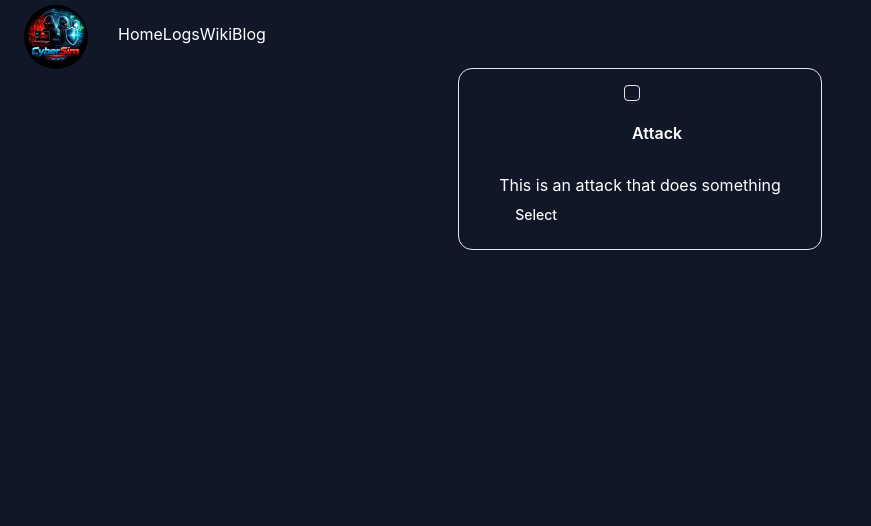
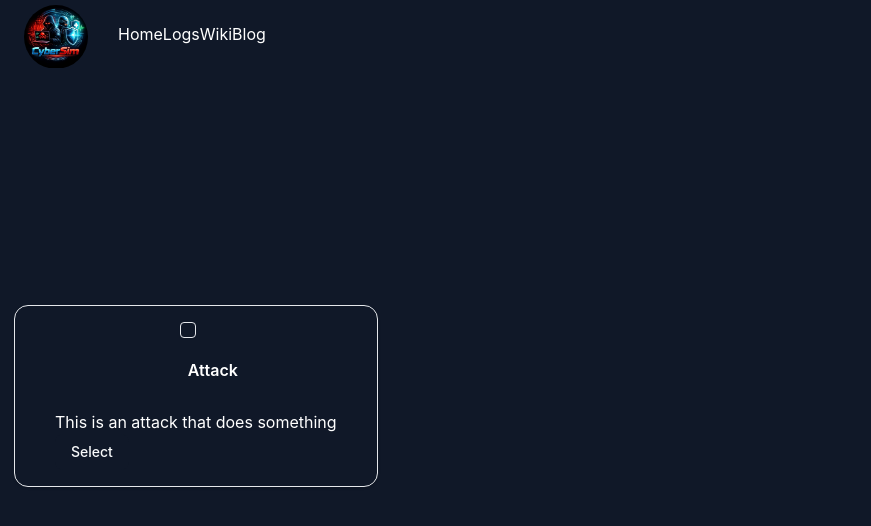
Before and after one commit to RyanM13/cybersim, a React (Vite) app in the folder frontend/: page /dashboard in a window 1280 px wide. Shown: the top 526 px of the page, without its empty margins (0-871 px from the left). Built offline with nearby package versions, Linux system fonts and the light colour scheme; sample sign-in values are in the browser's storage.

Commit message:
Style: Changed main layout to manage header and body spacing

```diff
--- a/frontend/src/layouts/mainlayout.jsx
+++ b/frontend/src/layouts/mainlayout.jsx
@@ -8,14 +8,11 @@ export default function MainLayout() {
   if (!isLoggedIn) return <Navigate to="/login" replace />;
 
   return (
-    <>
-      <div>
-        <Header />
-      </div>
-
-      <div className="flex items-center justify-center">
+    <div className="min-h-screen bg-background">
+      <Header />
+      <main className="flex min-h-[calc(90vh-4rem)] ml-3.5">
         <Outlet />
-      </div>
-    </>
+      </main>
+    </div>
   );
 }
```
